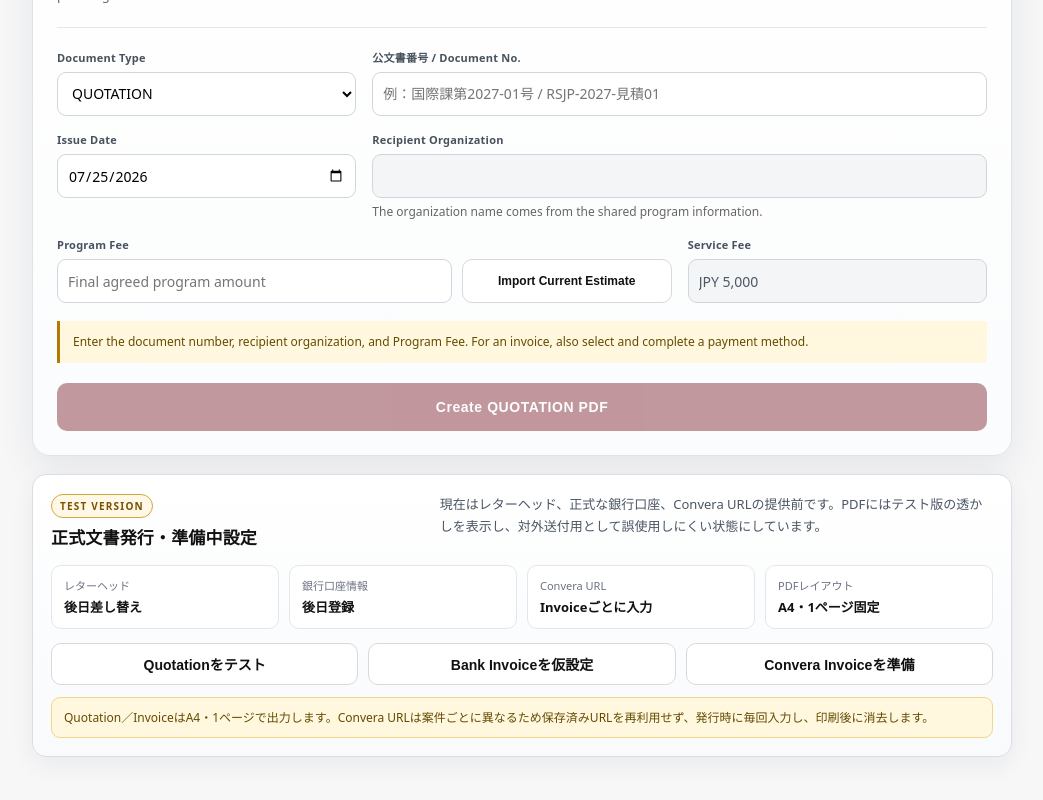
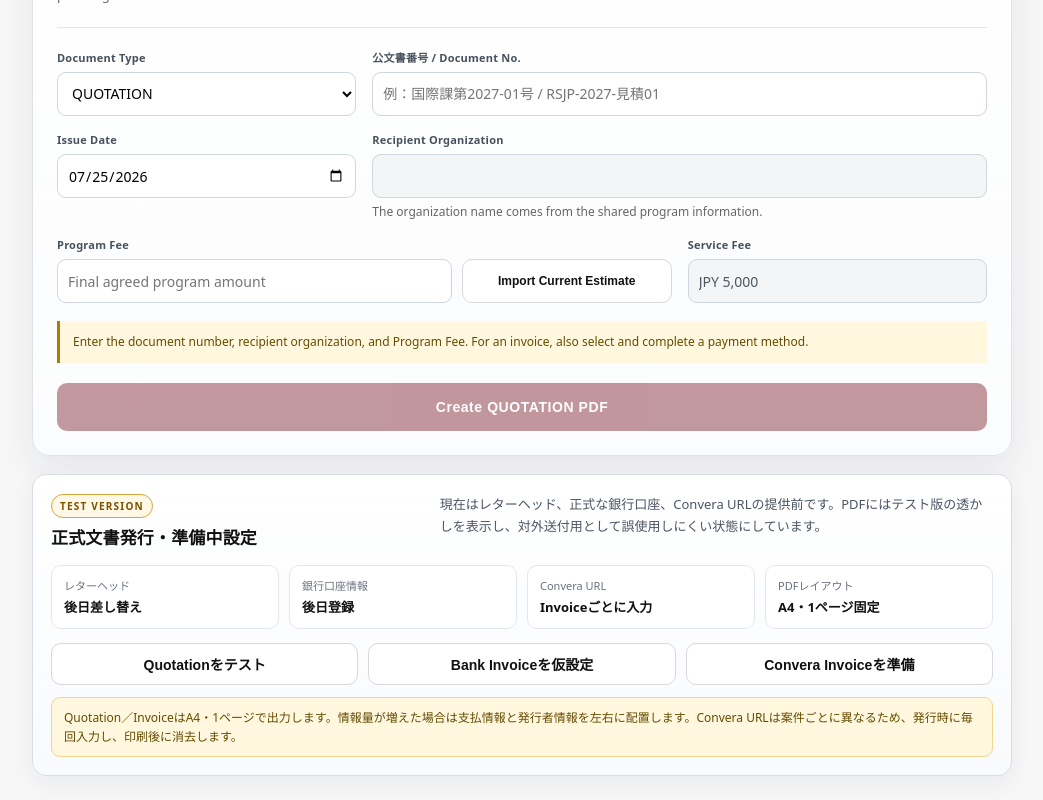
Before and after one commit to Steveston147/mitsumori, a React (Vite) app: page / in a window 1280 px wide. Shown: the part 3299-4099 px from the top of the page, without its empty margins (118-1161 px from the left). Built offline with nearby package versions, Linux system fonts and the light colour scheme.

Commit message:
Clarify per-issue Convera workflow

```diff
--- a/src/components/FormalDocumentTestSupport.jsx
+++ b/src/components/FormalDocumentTestSupport.jsx
@@ -79,7 +79,7 @@ function FormalDocumentTestPanel() {
       converaUrl: "",
     });
     setMessage(
-      "Convera Invoiceを準備しました。発行画面で今回専用のURLを入力してください。"
+      "Convera Invoiceを準備しました。正式文書発行欄で今回専用のURLを入力してください。"
     );
     window.setTimeout(() => window.location.reload(), 500);
   }
@@ -129,7 +129,7 @@ function FormalDocumentTestPanel() {
 
       {message && <div className="formal-test-message">{message}</div>}
       <div className="formal-test-warning">
-        Quotation／InvoiceはA4・1ページで出力します。Convera URLは案件ごとに異なるため保存済みURLを再利用せず、発行時に毎回入力し、印刷後に消去します。
+        Quotation／InvoiceはA4・1ページで出力します。情報量が増えた場合は支払情報と発行者情報を左右に配置します。Convera URLは案件ごとに異なるため、発行時に毎回入力し、印刷後に消去します。
       </div>
     </section>
   );
```
